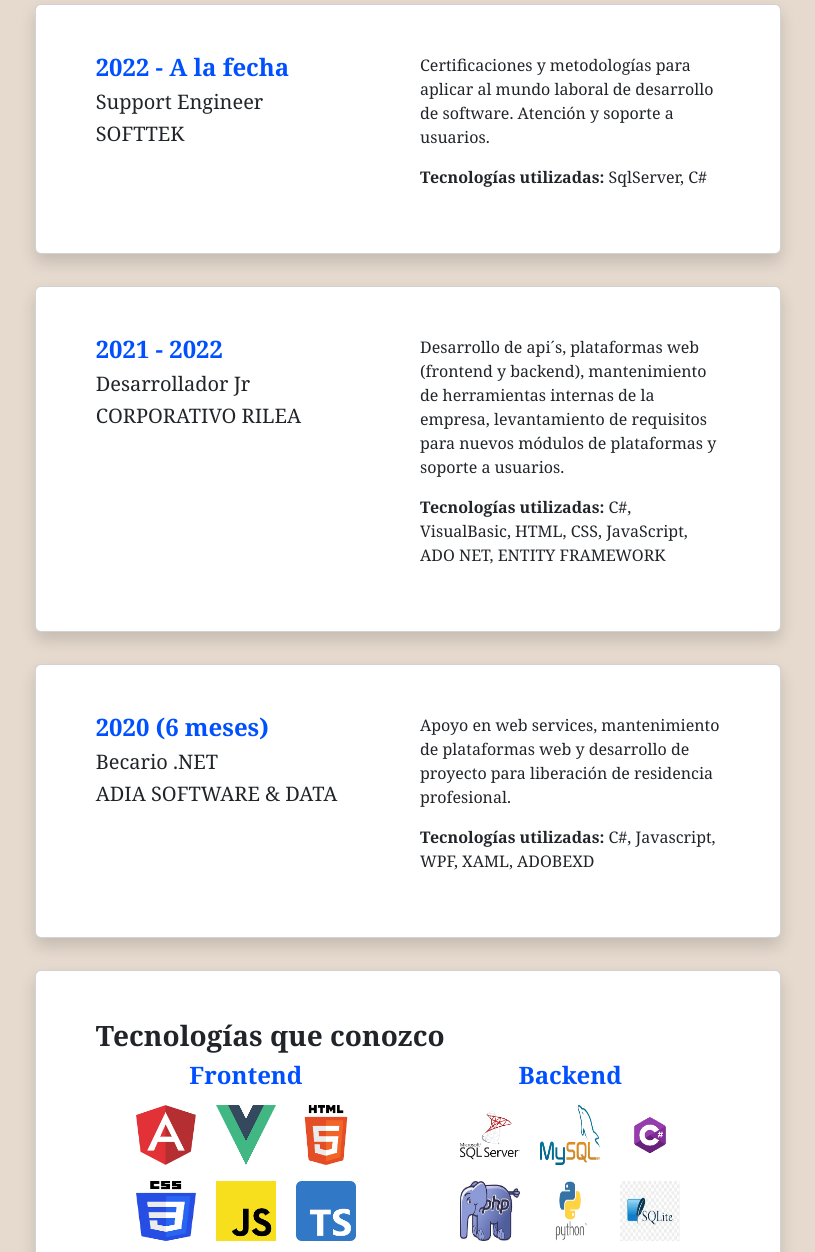
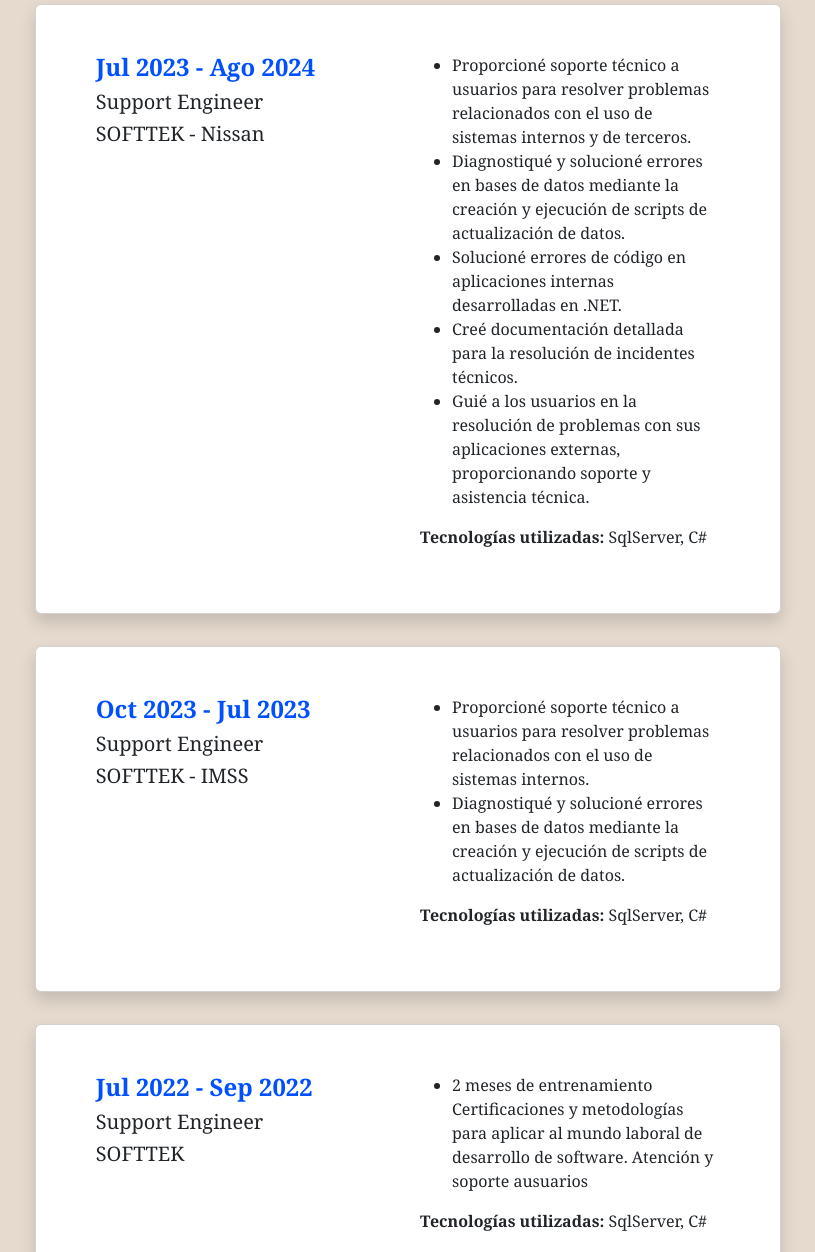
Before and after one commit to Jonathan3056k/jpb.github.io, a plain HTML site: page curriculum.html in a window 1280 px wide. Shown: the part 412-1664 px from the top of the page, without its empty margins (232-1047 px from the left). Drawn offline with nearby package versions, Linux system fonts and the light colour scheme.

Commit message:
Add files via upload
Desde la pagina

```diff
--- a/curriculum.html
+++ b/curriculum.html
@@ -72,15 +72,55 @@
         	<div class="col-md-7 m-5">
         		<h3 class="fw-bold">Experiencia</h3>
         	</div>
+          <div class="col-md-7 col-11 bg-white shadow m-3 card">
+        		<div class="row p-5">
+        			<div class="col-md-6">
+        				<h4 class="lazul">Jul 2023 - Ago 2024</h4>
+        				<h5>Support Engineer</h5>
+        				<h5>SOFTTEK - Nissan</h5>
+        			</div>
+        			<div class="col-md-6">
+                <ul>
+                  <li>Proporcioné soporte técnico a usuarios para resolver problemas relacionados con el uso de sistemas internos y de terceros.</li>
+                  <li>Diagnostiqué y solucioné errores en bases de datos mediante la creación y ejecución de scripts de actualización de datos.</li>
+                  <li>Solucioné errores de código en aplicaciones internas desarrolladas en .NET.</li>
+                  <li>Creé documentación detallada para la resolución de incidentes técnicos.</li>
+                  <li>Guié a los usuarios en la resolución de problemas con sus aplicaciones externas, proporcionando soporte y asistencia técnica.</li>                </ul>
+        				<p>
+                <b>Tecnologías utilizadas: </b> SqlServer, C#</p>
+        			</div>
+        		</div>
+        	</div>
+
+          <div class="col-md-7 col-11 bg-white shadow m-3 card">
+        		<div class="row p-5">
+        			<div class="col-md-6">
+        				<h4 class="lazul">Oct 2023 - Jul 2023</h4>
+        				<h5>Support Engineer</h5>
+        				<h5>SOFTTEK - IMSS</h5>
+        			</div>
+        			<div class="col-md-6">
+                <ul>
+                  <li>Proporcioné soporte técnico a usuarios para resolver problemas relacionados con el uso de sistemas internos.</li>
+                  <li>Diagnostiqué y solucioné errores en bases de datos mediante la creación y ejecución de scripts de actualización de datos.</li>
+                </ul>
+        				<p><b>Tecnologías utilizadas: </b> SqlServer, C#</p>
+        			</div>
+        		</div>
+        	</div>
+
         	<div class="col-md-7 col-11 bg-white shadow m-3 card">
         		<div class="row p-5">
         			<div class="col-md-6">
-        				<h4 class="lazul">2022 - A la fecha</h4>
+        				<h4 class="lazul">Jul 2022 - Sep 2022</h4>
         				<h5>Support Engineer</h5>
         				<h5>SOFTTEK</h5>
         			</div>
         			<div class="col-md-6">
-        				<p>Certificaciones y metodologías para aplicar al mundo laboral de desarrollo de software. Atención y soporte a usuarios.</p>
+                <ul>
+                  <li>2 meses de entrenamiento Certificaciones y metodologías para aplicar al mundo laboral de desarrollo de software. Atención y soporte ausuarios
+                  </li>
+                </ul>
         				<p><b>Tecnologías utilizadas: </b> SqlServer, C#</p>
         			</div>
         		</div>
@@ -88,12 +128,17 @@
         	<div class="col-md-7 col-11 bg-white shadow m-3 card">
         		<div class="row p-5">
         			<div class="col-md-6">
-        				<h4 class="lazul">2021 - 2022</h4>
+        				<h4 class="lazul">Mar 2021 - Jul 2022</h4>
         				<h5>Desarrollador Jr</h5>
         				<h5>CORPORATIVO RILEA</h5>
         			</div>
         			<div class="col-md-6">
-        				<p>Desarrollo de api´s, plataformas web (frontend y backend), mantenimiento de herramientas internas de la empresa, levantamiento de requisitos para nuevos módulos de plataformas y soporte a usuarios.</p>
+                <ul>
+                  <li>Desarrollo Full stack de la plataforma BTlatina.</li>
+                  <li>Desarrollo de API para checador en Windows Forms.</li>
+                  <li>Apoyo, migración, mejora y mantenimiento en proyectos de la empresa.</li>
+                  <li>Soporte a usuarios finales.</li>
+                </ul>
         				<p><b>Tecnologías utilizadas:</b> C#, VisualBasic, HTML, CSS, JavaScript, ADO NET, ENTITY FRAMEWORK</p>
         			</div>
         		</div>
@@ -101,12 +146,16 @@
         	<div class="col-md-7 col-11 bg-white shadow m-3 card">
         		<div class="row p-5">
         			<div class="col-md-6">
-        				<h4 class="lazul">2020 (6 meses)</h4>
+        				<h4 class="lazul">Ago 2020 (6 meses) - Ago 2020</h4>
         				<h5>Becario .NET</h5>
         				<h5>ADIA SOFTWARE & DATA </h5>
         			</div>
         			<div class="col-md-6">
-        				<p>Apoyo en web services, mantenimiento de plataformas web y desarrollo de proyecto para liberación de residencia profesional.</p>
+                <ul>
+                  <li>Desarrollo Full stack de expediente clínico odontológico</li>
+                  <li>Maquetado de interfaces</li>
+                  <li>Apoyo y mantenimiento en proyectos de la empresa.</li>
+                </ul>
         				<p><b>Tecnologías utilizadas:</b> C#, Javascript, WPF, XAML, ADOBEXD</p>
         			</div>
         		</div>
@@ -139,11 +188,11 @@
         </div>
 		<div class="row p-3">
             <div class="col-12 col-md-3 text-center p-4">
-                © 2022 - 2023 Creado por Jonathan Plata Blanco
+                © 2022 - 2024 Creado por Jonathan Plata Blanco
             </div>
             <div class="col-12 col-md-3 text-center">
                 <p class="fw-bold">Llama</p>
-                 +52 7226464943
+                 +52 722-646-4943
             </div>
             <div class="col-md-3 col-12 text-center">
                <p class="fw-bold">Escribe</p>
```
Also changed, not shown: index.html (+3 -3 lines), proyectos.html (+2 -2 lines), contacto.html (line endings or trailing spaces), index.css (line endings or trailing spaces), 1 other file.
